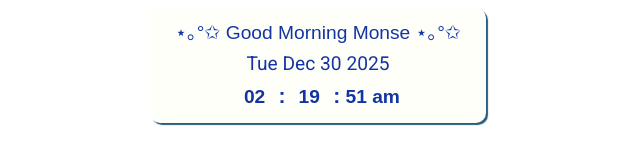
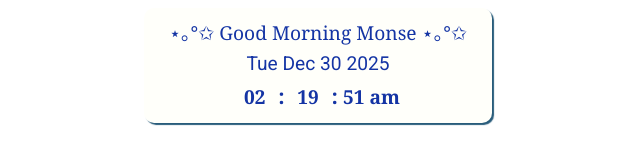
Before and after one commit to zapiensubs-alt/notion, a plain HTML site: page index.html in a window 1280 px wide. Shown: the whole page, without its empty margins (322-962 px from the left). Drawn offline with Linux system fonts and the light colour scheme.

Commit message:
Change font family from Baskerville to Georgia

```diff
--- a/index.html
+++ b/index.html
@@ -51,7 +51,7 @@ h1 {
 
 .clock {
     display: inline-block;
-    font-family: 'Baskerville Old Face', sans-serif;
+    font-family: 'Georgia', serif;
     font-weight: bold;
     font-size: 1.2em;
     /* padding-left: 20px; */
@@ -79,7 +79,7 @@ h1 {
 
     min-width: 162px;
     /* padding-right: 30px; */
-    font-family: 'Baskerville Old Face', sans-serif;
+    font-family: 'Georgia', serif;
     font-size: 1.2em;
 }
 
```
